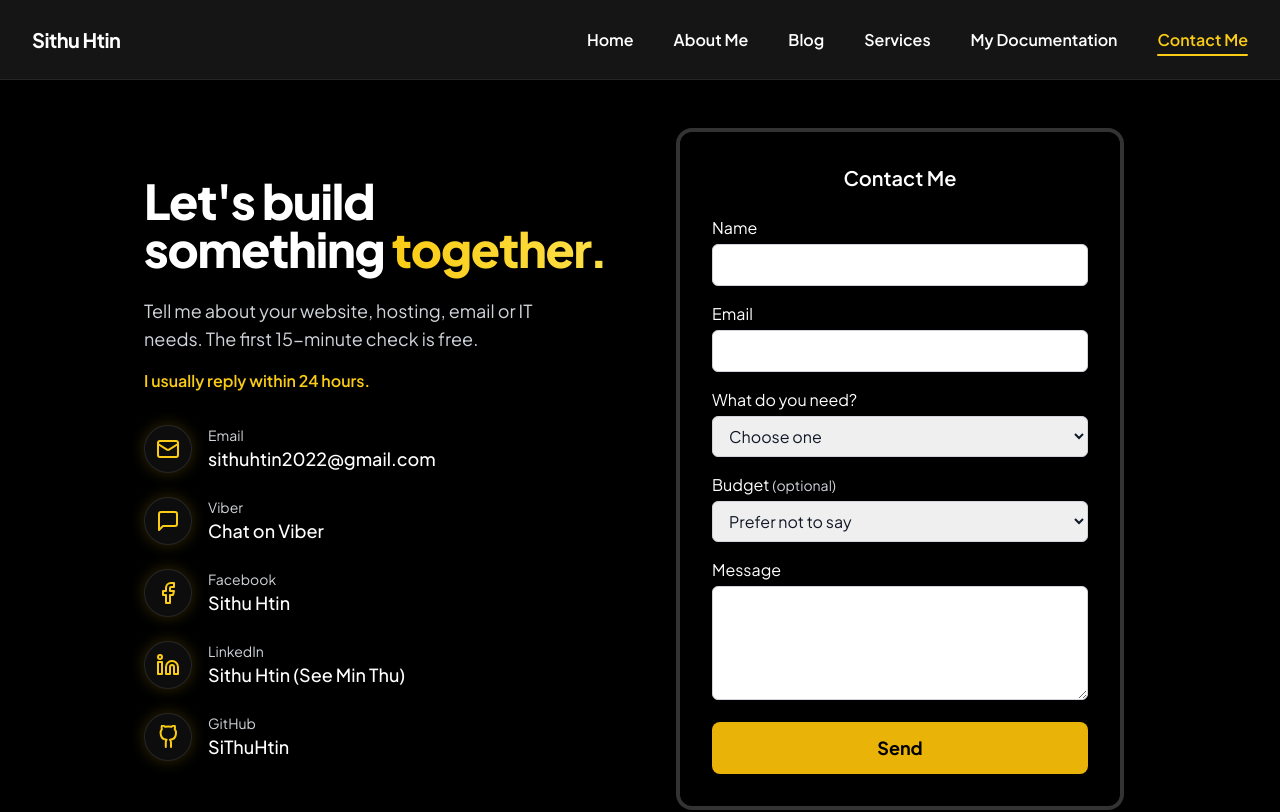
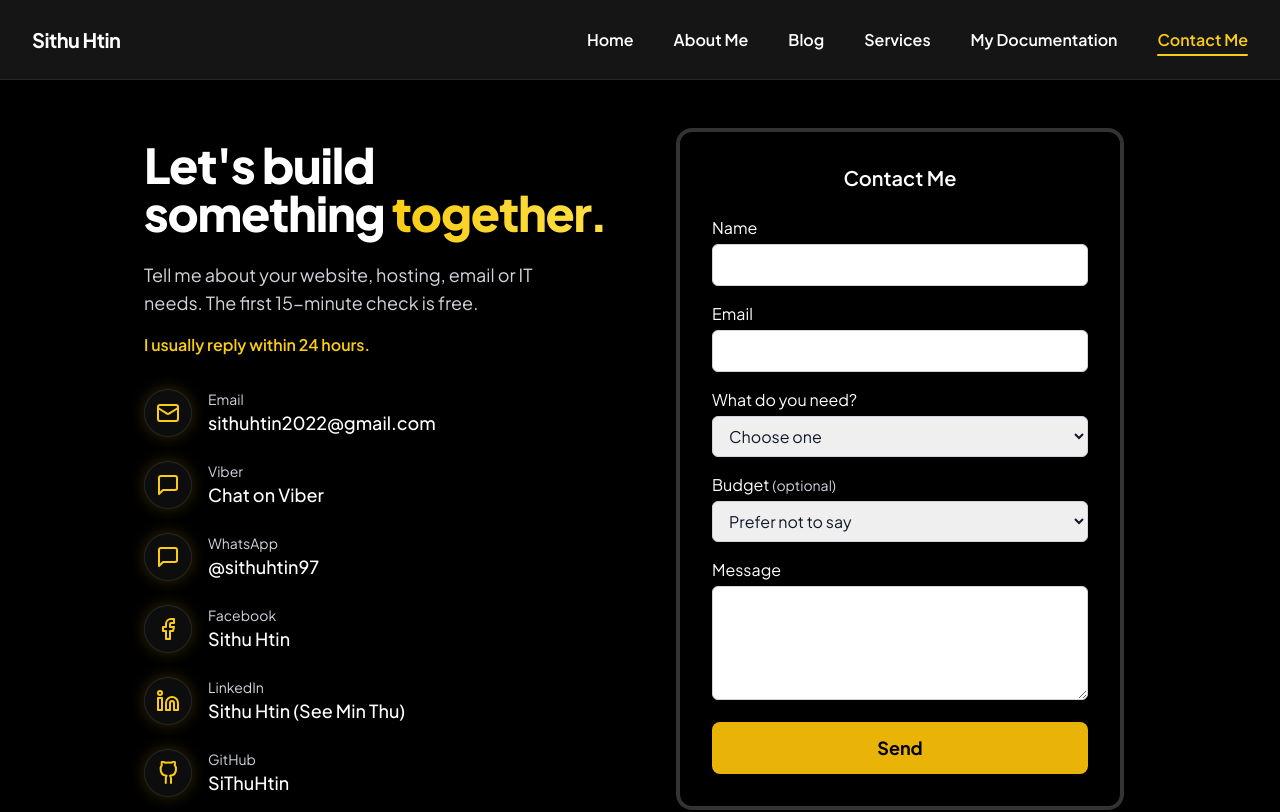
Before and after one commit to SiThuHtin/job-portfolio, a Next.js app: page /contact-me in a window 1280 px wide. Shown: the top 812 px of the page. Built offline with nearby package versions, Linux system fonts and the light colour scheme.

Commit message:
feat(contact): add WhatsApp username link
wa.me/sithuhtin97 resolves to WhatsApp's username chat page.

Co-Authored-By: Claude Opus 5.5 <noreply@anthropic.com>

```diff
--- a/data/site.js
+++ b/data/site.js
@@ -36,7 +36,7 @@ export const MESSAGING = [
     { label: "Facebook Messenger", href: "", display: "" },
     { label: "Viber", href: "viber://chat?number=%2B66837710800", display: "Chat on Viber" },
     { label: "LINE", href: "", display: "" },
-    { label: "WhatsApp", href: "", display: "" },
+    { label: "WhatsApp", href: "https://wa.me/sithuhtin97", display: "@sithuhtin97" },
 ];
 
 /** TODO(Sithu): Tech Tuesday page URL. The link is hidden while empty. */
```
